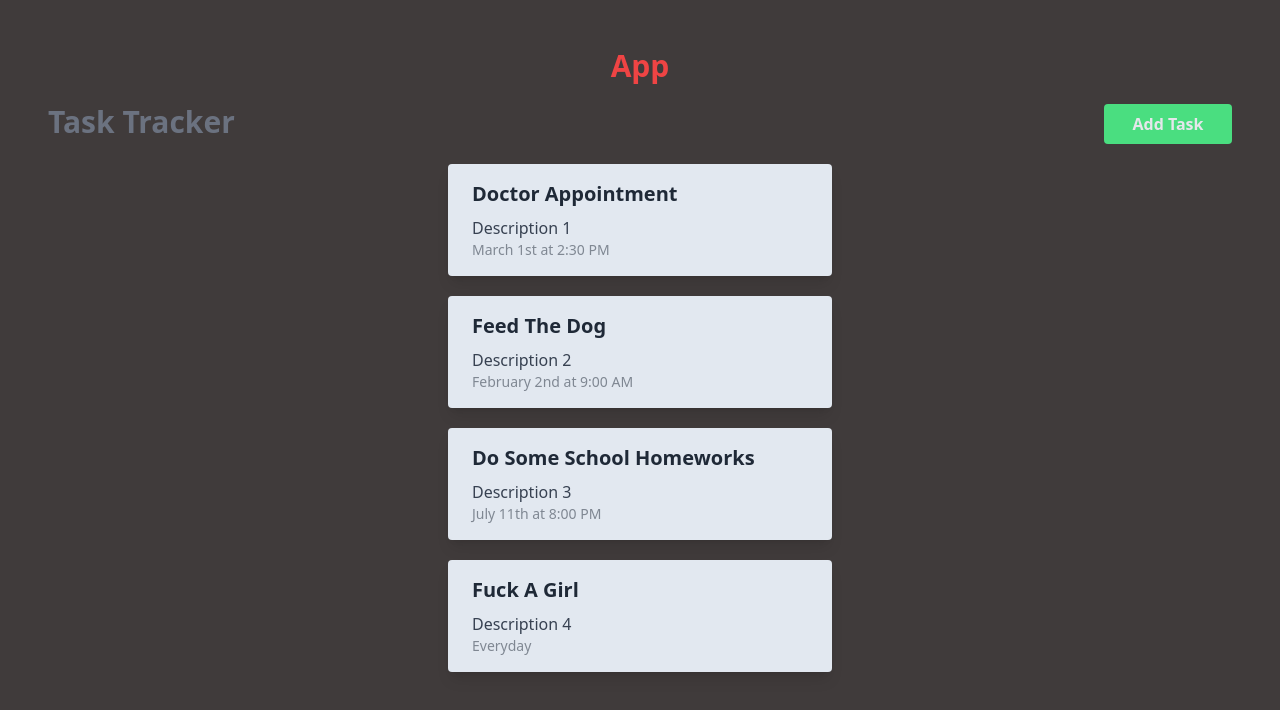
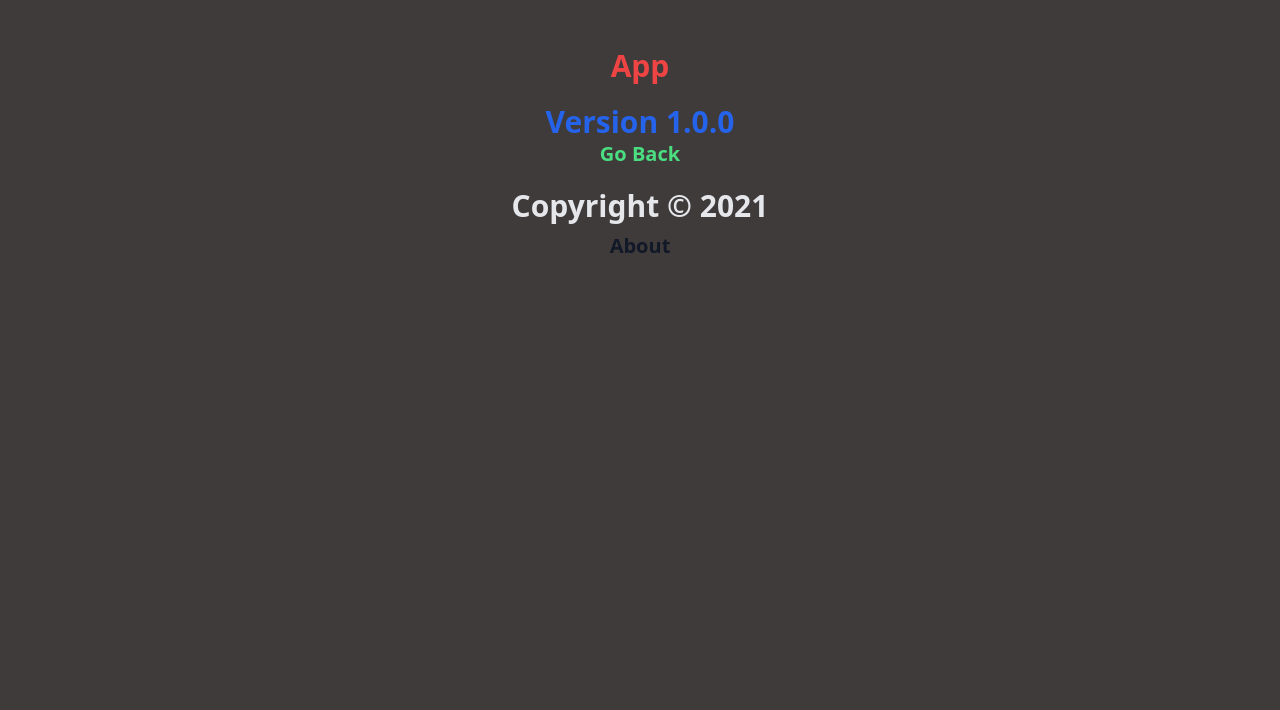
Before and after one commit to SelimF1998/vue-task-tracker1, a Vue app: page /about in a window 1280 px wide. Shown: the top 710 px of the page. Built offline with nearby package versions, Linux system fonts and the light colour scheme; the HTML template or start-up script is replaced by a standard one.

Commit message:
routing in vue

```diff
--- a/package.json
+++ b/package.json
@@ -11,13 +11,13 @@
   "dependencies": {
     "daisyui": "^2.43.0",
     "vue": "^3.2.45",
-    "vue-router": "^4.1.6"
+    "vue-router": "^4.0.13"
   },
   "devDependencies": {
     "@vitejs/plugin-vue": "^4.0.0",
     "autoprefixer": "^10.4.13",
     "postcss": "^8.4.20",
     "tailwindcss": "^3.2.4",
-    "vite": "^4.0.0"
+    "vite": "^4.0.2"
   }
 }
--- a/src/App.vue
+++ b/src/App.vue
@@ -1,80 +1,34 @@
-
 <template>
   <div class="p-12 space-y-5">
     <div class="font-extrabold text-3xl text-red-500 text-center">App</div>
     <Header :showAddTask="showAddTask" @show-form="showForm" title="Task Tracker" />
-    <AddTask :showAddTask="showAddTask" @add-task="addTask" />
-    <Tasks @delete-task="deleteTask" :tasks="tasks" />
+    <router-view :showAddTask="showAddTask"></router-view>
+    <Footer />
   </div>
 </template>
-
 <script>
 import Card from "./components/Card.vue"
 import Header from "./components/Header.vue"
-import Tasks from "./components/Tasks.vue"
-import AddTask from "./components/AddTask.vue"
+import Footer from "./components/Footer.vue"
 
 export default {
   name: "app",
   components: {
     Card,
     Header,
-    Tasks,
-    AddTask,
+    Footer,
   },
-  emits: ['add-task', 'show-form'],
+  emits: ['show-form'],
   data() {
     return {
-      tasks: [],
       showAddTask: false
     }
   },
   methods: {
-    deleteTask(id) {
-      if (confirm("Are you sure?")) {
-        this.tasks = this.tasks.filter(task => task.id !== id)
-      }
-    },
-    addTask(newTask) {
-      console.log(newTask)
-      this.tasks.push(newTask)
-    },
     showForm() {
       console.log("clicked")
       this.showAddTask = !this.showAddTask
     }
   },
-  created() {
-    this.tasks = [
-      {
-        id: 1,
-        title: "Doctor Appointment",
-        description: "Description 1",
-        day: "March 1st at 2:30 PM",
-        reminder: true
-      },
-      {
-        id: 2,
-        title: "Feed The Dog",
-        description: "Description 2",
-        day: "February 2nd at 9:00 AM",
-        reminder: true
-      },
-      {
-        id: 3,
-        title: "Do Some School Homeworks",
-        description: "Description 3",
-        day: "July 11th at 8:00 PM",
-        reminder: false
-      },
-      {
-        id: 4,
-        title: "Fuck A Girl",
-        description: "Description 4",
-        day: "Everyday",
-        reminder: true
-      }
-    ]
-  },
 }
 </script>
--- a/src/components/Button.vue
+++ b/src/components/Button.vue
@@ -29,6 +29,6 @@ export default {
 
 }
 </script>
-<style lang="">
+<style>
 
 </style>
--- /dev/null
+++ b/src/components/Footer.vue
@@ -0,0 +1,13 @@
+<template lang="">
+    <div class="grid gap-2 items-center justify-center">
+        <p class="text-gray-200 font-bold text-3xl">Copyright &copy; 2021</p>
+        <router-link class="text-gray-900 font-bold text-xl text-center" to="/about">About</router-link>
+    </div>
+</template>
+<script>
+export default {
+}
+</script>
+<style lang="">
+
+</style>
--- a/src/components/Header.vue
+++ b/src/components/Header.vue
@@ -1,5 +1,5 @@
 <template>
-    <div class="flex justify-between">
+    <div v-show="showPage" class="flex justify-between">
         <h1 class="text-gray-500 font-bold text-3xl text-start">{{title}}</h1>
         <Button :showAddTask="showAddTask" @show-form="$emit('show-form')" :text="showAddTask ? 'Close' : 'Add Task'" />
     </div>
@@ -18,6 +18,15 @@ export default {
         Button,
     },
     methods: {
+    },
+    computed: {
+        showPage() {
+            if (this.$route.path === "/") {
+                return true
+            } else {
+                return false
+            }
+        }
 
     }
 }
--- a/src/components/Tasks.vue
+++ b/src/components/Tasks.vue
@@ -15,8 +15,6 @@ export default {
       Task
     },
     emits: ['delete-task']
-
-
 }
 </script>
 <style>
--- a/src/main.js
+++ b/src/main.js
@@ -1,5 +1,6 @@
 import { createApp } from 'vue'
 import './style.css'
 import App from './App.vue'
+import router from './router'
 
-createApp(App).mount('#app')
+createApp(App).use(router).mount('#app')
--- a/src/router/index.js
+++ b/src/router/index.js
@@ -0,0 +1,24 @@
+import {createRouter, createWebHistory} from 'vue-router';
+
+import About from '../views/About.vue';
+import Home from '../views/Home.vue';
+
+const routes = [
+    {
+        path: "/about",
+        name: 'About',
+        component: About,
+    },
+    {
+        path: "/",
+        name: 'Home',
+        component: Home
+    }
+]
+
+const router = createRouter({
+    history: createWebHistory(),
+    routes,
+})
+
+export default router
--- /dev/null
+++ b/src/views/About.vue
@@ -0,0 +1,13 @@
+<template>
+    <div class="grid items-center justify-center">
+        <h1 class="text-blue-600 font-bold text-3xl">Version 1.0.0</h1>
+        <router-link class="text-green-400 font-bold text-xl text-center" to="/">Go Back</router-link>
+    </div>
+</template>
+<script>
+export default {
+}
+</script>
+<style>
+
+</style>
--- /dev/null
+++ b/src/views/Home.vue
@@ -0,0 +1,70 @@
+<template>
+  <div class="p-12 space-y-5">
+    <AddTask :showAddTask="showAddTask" @add-task="addTask" />
+    <Tasks @delete-task="deleteTask" :tasks="tasks" />
+  </div>
+</template>
+<script>
+import Tasks from "../components/Tasks.vue"
+import AddTask from "../components/AddTask.vue"
+
+export default {
+    name: "home",
+    props: {
+        showAddTask: Boolean
+    },
+    components: {
+        Tasks,
+        AddTask,
+    },
+    data() {
+        return {
+            tasks: []
+        }
+    },
+    methods: {
+    deleteTask(id) {
+      if (confirm("Are you sure?")) {
+        this.tasks = this.tasks.filter(task => task.id !== id)
+      }
+    },
+    addTask(newTask) {
+      console.log(newTask)
+      this.tasks.push(newTask)
+    },
+  },
+  created() {
+    this.tasks = [
+      {
+        id: 1,
+        title: "Doctor Appointment",
+        description: "Description 1",
+        day: "March 1st at 2:30 PM",
+        reminder: true
+      },
+      {
+        id: 2,
+        title: "Feed The Dog",
+        description: "Description 2",
+        day: "February 2nd at 9:00 AM",
+        reminder: true
+      },
+      {
+        id: 3,
+        title: "Do Some School Homeworks",
+        description: "Description 3",
+        day: "July 11th at 8:00 PM",
+        reminder: false
+      },
+      {
+        id: 4,
+        title: "Fuck A Girl",
+        description: "Description 4",
+        day: "Everyday",
+        reminder: true
+      }
+    ]
+  },
+};
+</script>
+<style></style>
```
Also changed, not shown: 1 other file (tests, documents, lock files or other folders).
